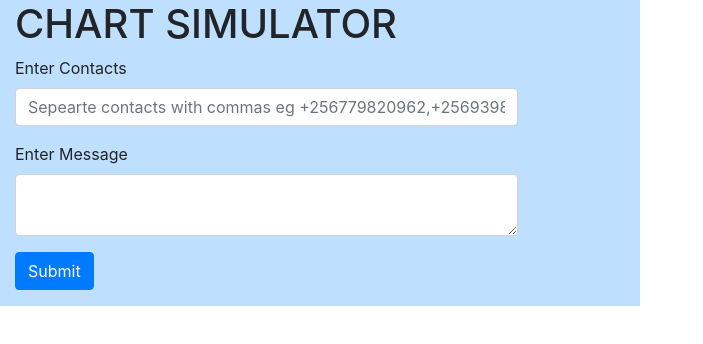
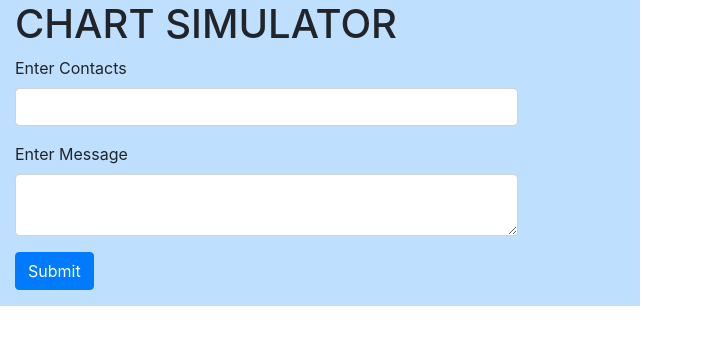
Before and after one commit to Moverr/whatsappmessengerreact-js, a React (Create React App) app: page / in a window 1280 px wide. Shown: the top 344 px of the page, without its empty margins (0-703 px from the left). Built offline with nearby package versions, Linux system fonts and the light colour scheme.

Commit message:
:Debugigng

```diff
--- a/src/components/WhatsappChartUI.js
+++ b/src/components/WhatsappChartUI.js
@@ -9,7 +9,7 @@ class WhatsappChartUI extends Component {
         super(props);
         this.state = {
             message: '',
-            contacts: '',
+            phonecontact: '',
             alertClass: "alert alert-success none",
             alertMessage: "successful "
         };
@@ -36,7 +36,7 @@ class WhatsappChartUI extends Component {
                                     <label for="exampleInputEmail1">
                                         Enter Contacts</label>
 
-                                    <input type="text" className={"form-control"} placeholder="Sepearte contacts with commas eg +256779820962,+2569398393" name="contacts" value={this.state.contacts} onChange={this.handleChange} />
+                                    <input type="text" className={"form-control"} name="phonecontact" value={this.state.phonecontact} onChange={this.handleChange} />
 
 
                                 </div>
@@ -77,9 +77,12 @@ class WhatsappChartUI extends Component {
     }
 
 
-    handleChange(e) {
-        const name = e.target.name;
-        this.setState({ name: e.target.value });
+    handleChange(evt) {
+        const value = evt.target.value;
+        this.setState({
+            ...this.state,
+            [evt.target.name]: value
+        });
     }
 
     handleSubmit(e) {
@@ -107,7 +110,7 @@ class WhatsappChartUI extends Component {
             'http://localhost:3005',
             {
                 bodytext: this.state.message,
-                contacts: this.state.contacts
+                contacts: this.state.phonecontact
             },
             { headers: { 'Content-Type': 'application/json' } }
         ).then(res => {
```
